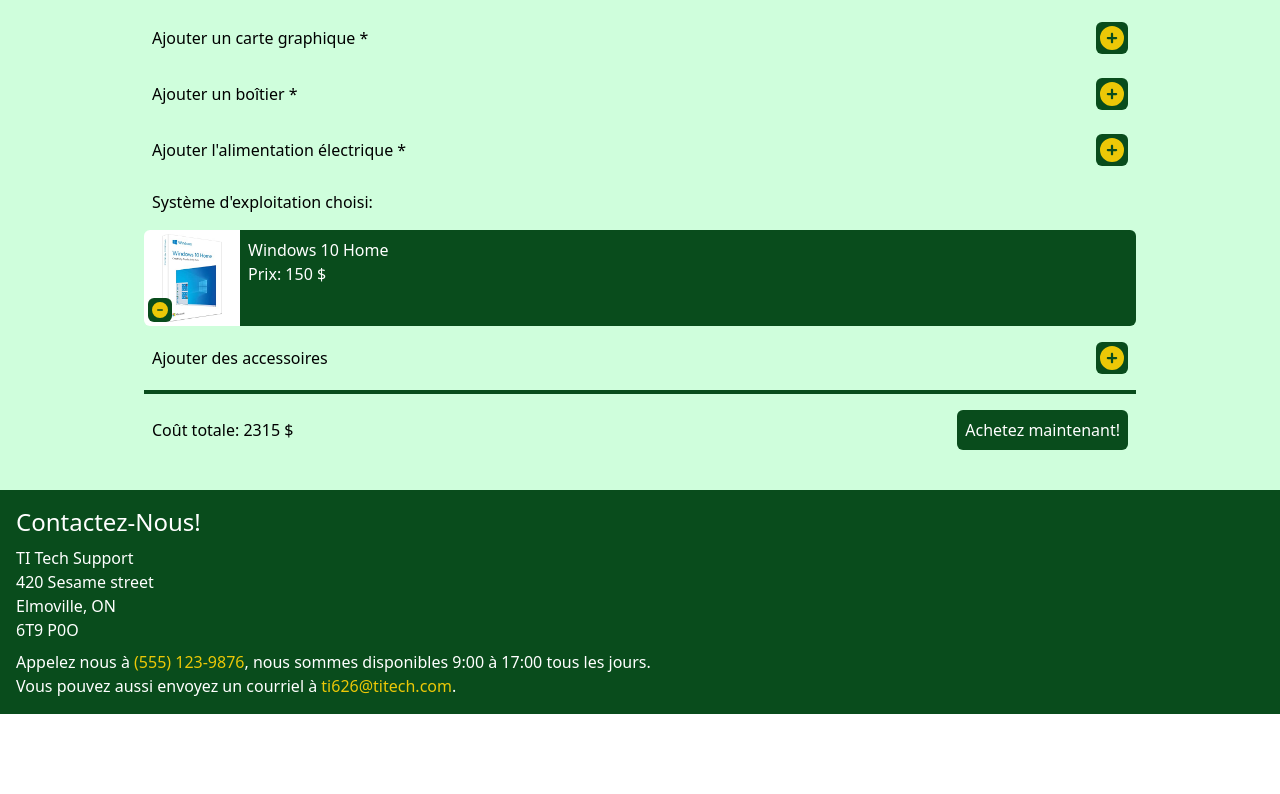
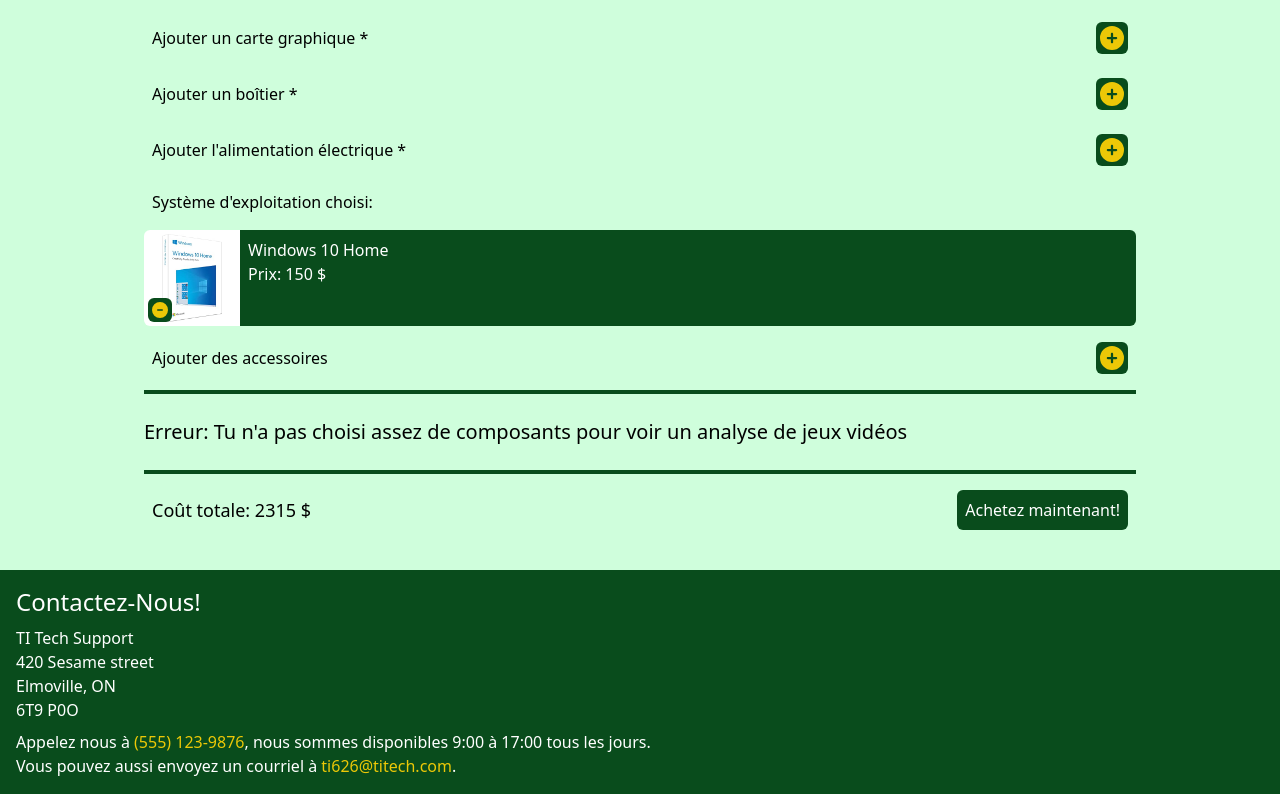
Before and after one commit to TishamIslam/seg3525-projet2, a Next.js app: page /construire in a window 1280 px wide. Shown: the part 702-1496 px from the top of the page. Before the commit the page ends 1416 px from the top, so only its background shows below. Built offline with nearby package versions, Linux system fonts and the light colour scheme.

Commit message:
Petit modification du page construire pour ajouter un analyse

```diff
--- a/pages/construire.jsx
+++ b/pages/construire.jsx
@@ -59,10 +59,16 @@ export default function BuildComputer() {
                 <ActionButton plus={true} link="/composants/accessory" />
             </div>
 
+            {/* Video game analysis section */}
+            <hr className="border-2 border-green" />
+            <div className="py-4">
+                <h2>Erreur: Tu n'a pas choisi assez de composants pour voir un analyse de jeux vidéos</h2>
+            </div>
+
             {/* Buying section */}
             <hr className="border-2 border-green" />
             <div className="p-2 my-2 flex justify-between items-center">
-                <span>Coût totale: 2315 $</span>
+                <span className="text-lg">Coût totale: 2315 $</span>
                 <button className="p-2 rounded-md bg-green hover:bg-green-light text-white">
                     Achetez maintenant!
                 </button>
```
